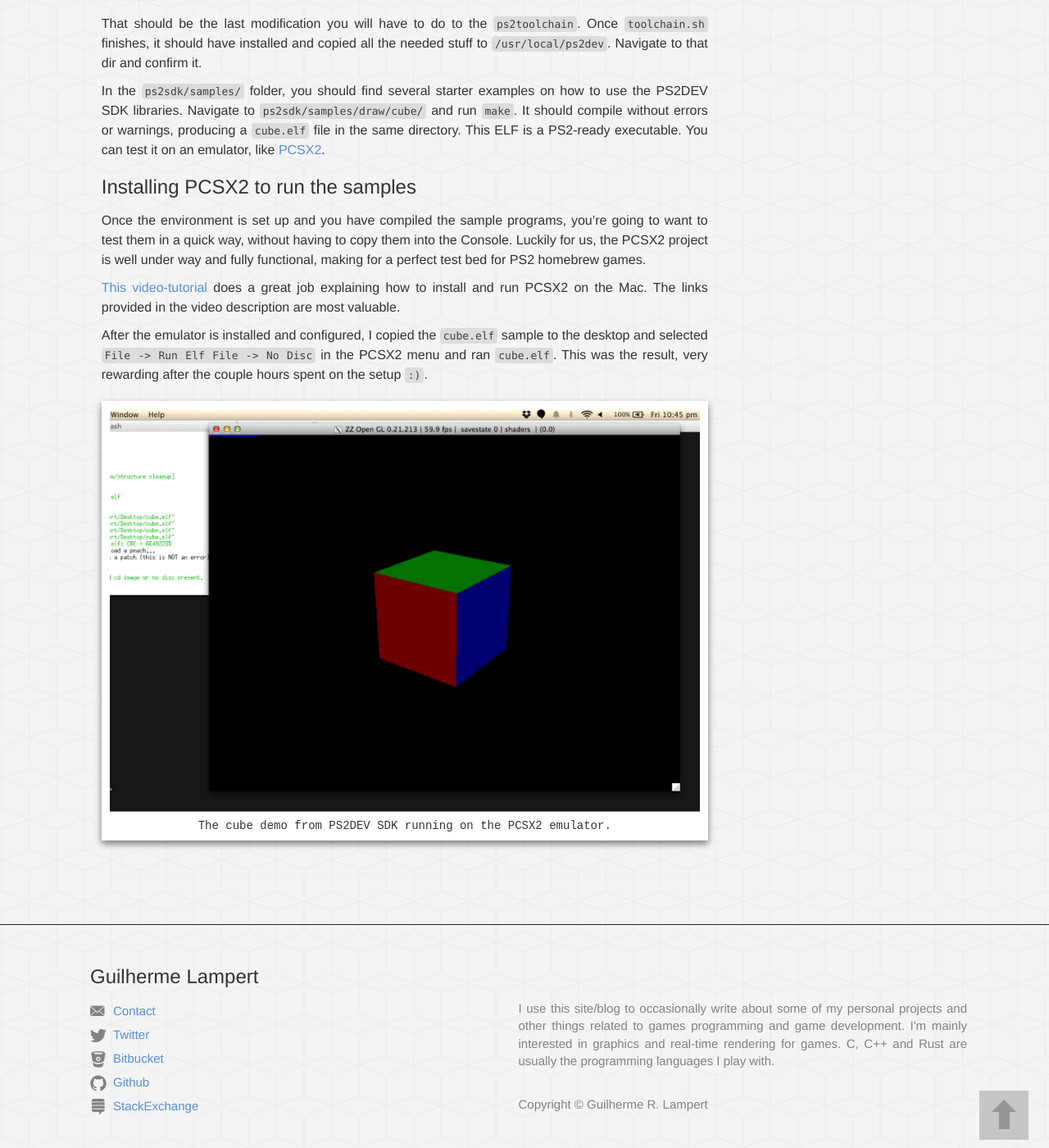
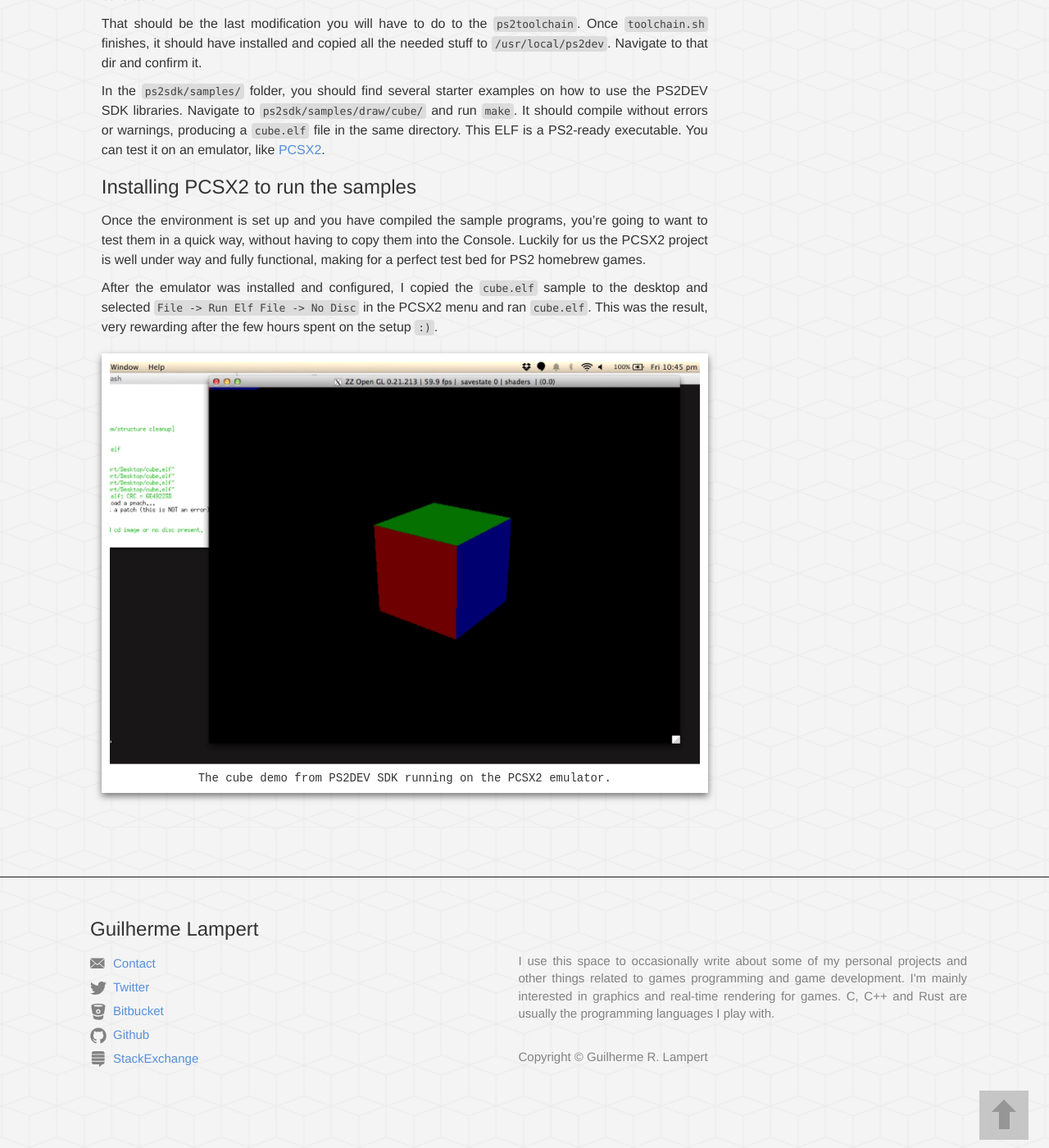
Before and after one commit to glampert/glampert.github.io, a Jekyll site: the page built from _posts/2015-02-27-ps2-homebrew-setting-up-the-environment.markdown, in a window 1280 px wide and 1400 px high, scrolled down 3314 px. Shown: the whole window at 82% size. Built offline with Jekyll 4.4.1, drawn with Linux system fonts in a browser that asks for light colours; nearby versions of some CDN libraries.

Commit message:
Tidy up a few broken links.

```diff
--- a/_config.yml
+++ b/_config.yml
@@ -10,13 +10,13 @@
 tag_line: Games Programming
 
 # Alternate tag-line, used as tooltip for the site's logo.
-tag_line_alt: Welcome to my personal site/blog
+tag_line_alt: Welcome to my personal website
 
 # Write an awesome description for your new site here.
 # It will appear in your document head meta (for Google search results)
 # Note: The `>` means to ignore newlines until next item ("destination").
 description: >
-    I use this site/blog to occasionally write about some of my personal projects and other things related to games
+    I use this space to occasionally write about some of my personal projects and other things related to games
     programming and game development. I'm mainly interested in graphics and real-time rendering for games.
     C, C++ and Rust are usually the programming languages I play with.
 
--- a/_posts/2015-02-26-ps2-homebrew-setting-up-the-environment.markdown
+++ b/_posts/2015-02-27-ps2-homebrew-setting-up-the-environment.markdown
@@ -184,20 +184,17 @@
 ### Installing PCSX2 to run the samples
 
 Once the environment is set up and you have compiled the sample programs, you're going to want to test them
-in a quick way, without having to copy them into the Console. Luckily for us, the PCSX2 project is well under
+in a quick way, without having to copy them into the Console. Luckily for us the PCSX2 project is well under
 way and fully functional, making for a perfect test bed for PS2 homebrew games.
 
-[This video-tutorial][link_pcsx_tuto] does a great job explaining how to install and run PCSX2 on the Mac.
-The links provided in the video description are most valuable.
-
-After the emulator is installed and configured, I copied the `cube.elf` sample to the desktop and selected
+After the emulator was installed and configured, I copied the `cube.elf` sample to the desktop and selected
 `File -> Run Elf File -> No Disc` in the PCSX2 menu and ran `cube.elf`. This was the result, very rewarding
-after the couple hours spent on the setup `:)`.
+after the few hours spent on the setup `:)`.
 
 ![PS2 homebrew]({{ "/static/images/posts/ps2/hello-cube.jpeg" | prepend: site.baseurl }} "Hello PlayStation 2!")
 *The cube demo from PS2DEV SDK running on the PCSX2 emulator.*
 
-[link_prev_post]:    {{ "/2015/01-21/playstation-2-retro-programming-or-hipster-coding/" | prepend: site.baseurl }}
+[link_prev_post]:    {{ "/2015/01-21/playstation-2-retro-programming/" | prepend: site.baseurl }}
 [link_ps2dev]:       https://github.com/ps2dev
 [link_ps2toolchain]: https://github.com/ps2dev/ps2toolchain
 [link_wget]:         http://coolestguidesontheplanet.com/install-and-configure-wget-on-os-x/
--- a/_posts/2015-03-23-ps2-homebrew-hardware-and-ps2dev-sdk.markdown
+++ b/_posts/2015-03-23-ps2-homebrew-hardware-and-ps2dev-sdk.markdown
@@ -373,4 +375,4 @@
 [link_wiki_mips]: http://en.wikipedia.org/wiki/MIPS_instruction_set
 [link_wiki_elf]:  http://en.wikipedia.org/wiki/Executable_and_Linkable_Format
 [link_ntsc]:      http://en.wikipedia.org/wiki/NTSC
-[link_prev_post]: {{ "/2015/02-26/ps2-homebrew-setting-up-the-environment/" | prepend: site.baseurl }}
+[link_prev_post]: {{ "/2015/02-27/ps2-homebrew-setting-up-the-environment/" | prepend: site.baseurl }}
--- a/pages/about.markdown
+++ b/pages/about.markdown
@@ -17,7 +17,7 @@
 This site/blog is where I post about some of my personal projects and experiments on games programming.
 Views and opinions expressed here are my own and don't necessarily reflect those of my employer.
 
-Some topics of interest that you will find in this site:
+Some topics of interest that you will find here:
 
 - Game development
 - Graphics and real-time rendering
@@ -26,7 +26,7 @@
 - Compilers and programming languages
 - General C and C++ coding tips and techniques
 
-My CV: [Download (PDF)]({{ "/static/pdf/gr-lampert-resume.pdf" | prepend: site.baseurl }})
+My CV: [Download (PDF)]({{ "/static/pdf/guilherme-lampert-cv.pdf" | prepend: site.baseurl }})
 
 ----
 
```
Also changed, not shown: other parts of _posts/2015-03-23-ps2-homebrew-hardware-and-ps2dev-sdk.markdown (+2 -0 lines), _posts/2015-09-16-reverse-engineering-dungeon-siege.markdown (+5 -5 lines), _posts/2015-01-21-playstation-2-retro-programming.markdown (renamed from _posts/2015-01-20-playstation-2-retro-programming.markdown), 2 other files.
